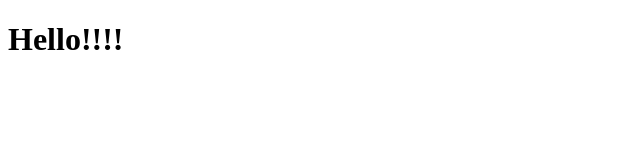
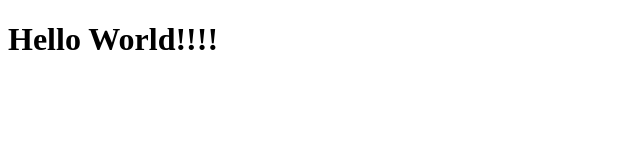
Before and after one commit to zettrix/zettrix.github.io, a plain HTML site: page index.html in a window 1280 px wide. Shown: the whole page, without its empty margins (0-640 px from the left). Drawn offline with Linux system fonts and the light colour scheme.

Commit message:
up commit

```diff
--- a/index.html
+++ b/index.html
@@ -5,6 +5,6 @@
 	<title>Firsr Repository</title>
 </head>
 <body>
-	<h1>Hello!!!!</h1>
+	<h1>Hello World!!!!</h1>
 </body>
 </html>
```
